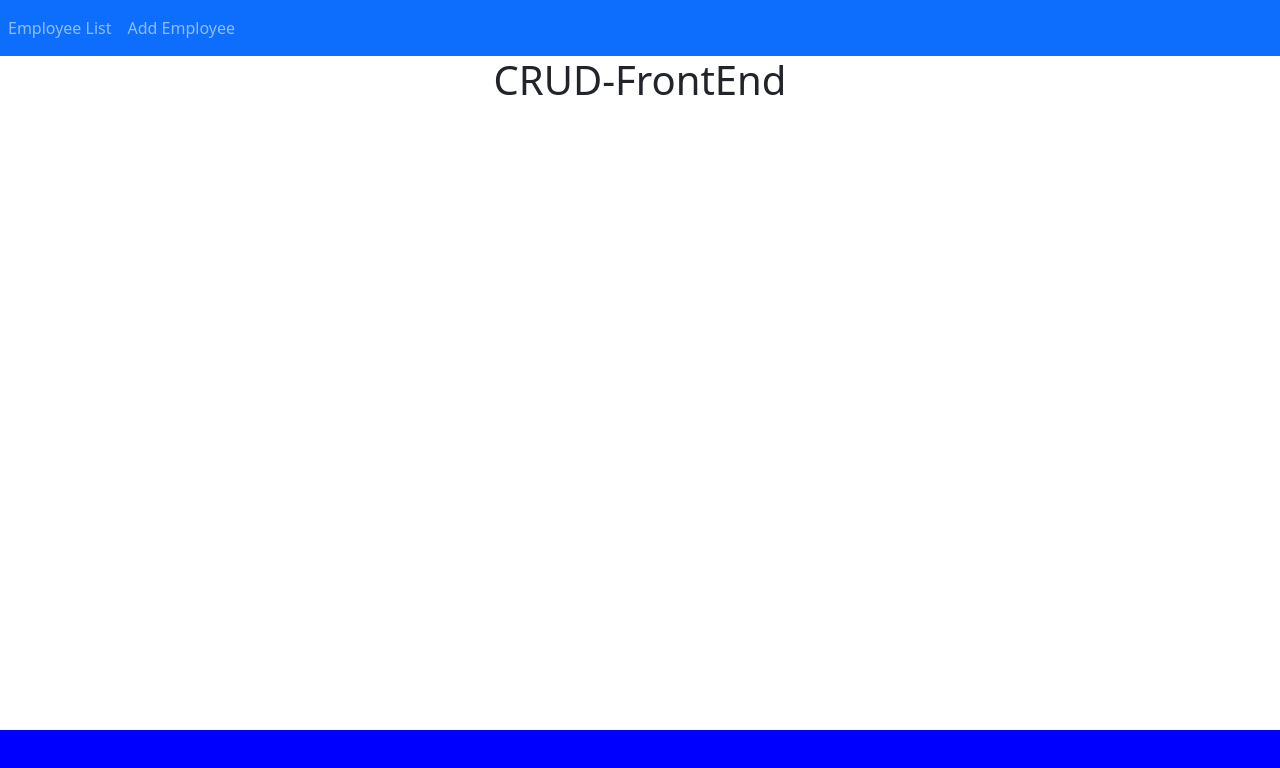
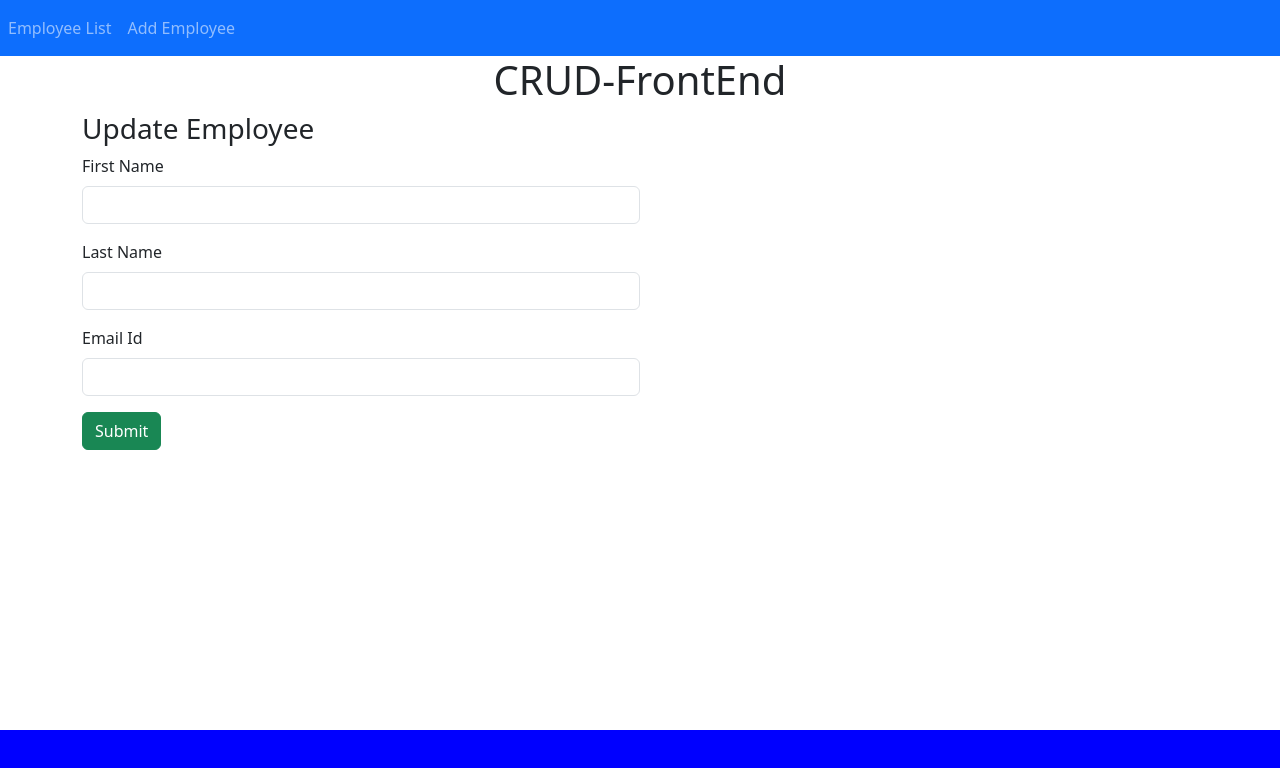
Before and after one commit to Ranux123/Team-Tracker-Frontend, an Angular app: page /update-employee/1 in a window 1280 px wide. Before the commit this address led to /. Shown: the top 768 px of the page. Built offline with nearby package versions, Linux system fonts and the light colour scheme; no server answers.

Commit message:
Added the functionality to update employees and configured the database

```diff
--- a/src/app/app-routing.module.ts
+++ b/src/app/app-routing.module.ts
@@ -2,11 +2,13 @@
 import { RouterModule, Routes } from '@angular/router';
 import { EmployeeListComponent } from './employee-list/employee-list.component';
 import { CreateEmployeeComponent } from './create-employee/create-employee.component';
+import { UpdateEmployeeComponent } from './update-employee/update-employee.component';
 
 const routes: Routes = [
   { path: 'employees', component: EmployeeListComponent },
   { path: '', redirectTo: 'employees', pathMatch: 'full' },
-  { path: 'create-employee' , component: CreateEmployeeComponent }
+  { path: 'create-employee' , component: CreateEmployeeComponent },
+  { path: 'update-employee/:id', component: UpdateEmployeeComponent }
 ];
 
 @NgModule({
--- a/src/app/app.module.ts
+++ b/src/app/app.module.ts
@@ -10,9 +10,10 @@
 import { AppComponent } from './app.component';
 import { EmployeeListComponent } from './employee-list/employee-list.component';
 import { CreateEmployeeComponent } from './create-employee/create-employee.component';
+import { UpdateEmployeeComponent } from './update-employee/update-employee.component';
 
 @NgModule({
-  declarations: [AppComponent, EmployeeListComponent, CreateEmployeeComponent],
+  declarations: [AppComponent, EmployeeListComponent, CreateEmployeeComponent, UpdateEmployeeComponent],
   imports: [BrowserModule, AppRoutingModule, HttpClientModule, FormsModule],
   providers: [provideClientHydration()],
   bootstrap: [AppComponent],
--- a/src/app/employee-list/employee-list.component.html
+++ b/src/app/employee-list/employee-list.component.html
@@ -5,6 +5,7 @@
       <th>First Name</th>
       <th>Last Name</th>
       <th>Email Id</th>
+      <th>Actions</th>
     </tr>
   </thead>
   <tbody>
@@ -12,6 +13,9 @@
       <td>{{ employee.firstName }}</td>
       <td>{{ employee.lastName }}</td>
       <td>{{ employee.emailId }}</td>
+      <td>
+        <button (click) = "updateEmployee(employee.id)" class="btn btn-info">Update</button>
+      </td>
     </tr>
   </tbody>
 </table>
--- a/src/app/employee-list/employee-list.component.ts
+++ b/src/app/employee-list/employee-list.component.ts
@@ -1,6 +1,7 @@
 import { Component } from '@angular/core';
 import { Employee } from '../employee';
 import { EmployeeService } from '../employee.service';
+import { Router } from '@angular/router';
 
 @Component({
   selector: 'app-employee-list',
@@ -10,7 +11,8 @@
 export class EmployeeListComponent {
   employees: Employee[] = [];
 
-  constructor(private employeeService: EmployeeService) {}
+  constructor(private employeeService: EmployeeService,
+    private router: Router) {}
 
   ngOnInit(): void {
     this.getEmployees();
@@ -21,4 +23,8 @@
       this.employees = data;
     });
   }
+
+  updateEmployee(id: number){
+    this.router.navigate(['update-employee', id])
+  }
 }
--- a/src/app/employee.service.ts
+++ b/src/app/employee.service.ts
@@ -18,4 +18,12 @@
   createEmployee(employee: Employee): Observable<Object> {
     return this.httpClient.post(`${this.baseURL}`, employee);
   }
+
+  getEmployeeById(id: number): Observable<Employee> {
+    return this.httpClient.get<Employee>(`${this.baseURL}/${id}`);
+  }
+
+  updateEmployee(id: number, employee: Employee): Observable<Object> {
+    return this.httpClient.put(`${this.baseURL}/${id}`, employee);
+  }
 }
--- /dev/null
+++ b/src/app/update-employee/update-employee.component.html
@@ -0,0 +1,39 @@
+<div class="col-md-6 offse-md-3">
+  <h3 class="title">Update Employee</h3>
+  <form (ngSubmit)="onSubmit()">
+    <div class="form-group">
+      <label> First Name </label>
+      <input
+        type="text"
+        class="form-control"
+        id="firstName"
+        required
+        [(ngModel)]="employee.firstName"
+        name="firstName"
+      />
+    </div>
+    <div class="form-group">
+      <label> Last Name </label>
+      <input
+        type="text"
+        class="form-control"
+        id="lastName"
+        required
+        [(ngModel)]="employee.lastName"
+        name="lastName"
+      />
+    </div>
+    <div class="form-group">
+      <label> Email Id </label>
+      <input
+        type="text"
+        class="form-control"
+        id="emailId"
+        required
+        [(ngModel)]="employee.emailId"
+        name="emailId"
+      />
+    </div>
+    <button class="btn btn-success" type="submit">Submit</button>
+  </form>
+</div>
--- /dev/null
+++ b/src/app/update-employee/update-employee.component.ts
@@ -0,0 +1,43 @@
+import { Component } from '@angular/core';
+import { Employee } from '../employee';
+import { EmployeeService } from '../employee.service';
+import { ActivatedRoute } from '@angular/router';
+import { Router } from '@angular/router';
+
+@Component({
+  selector: 'app-update-employee',
+  templateUrl: './update-employee.component.html',
+  styleUrl: './update-employee.component.css'
+})
+
+export class UpdateEmployeeComponent {
+
+  id!: number;
+  employee: Employee = new Employee();
+
+  constructor(
+    private employeeService: EmployeeService,
+    private route: ActivatedRoute,
+    private router: Router
+  ) {}
+
+  ngOnInit(): void {
+    this.id = this.route.snapshot.params['id'];
+    this.employeeService.getEmployeeById(this.id).subscribe({
+      next: (data) => {
+        this.employee = data;
+      },
+      error: (error) => console.log(error)
+    });
+  }
+
+  onSubmit() {
+    this.employeeService.updateEmployee(this.employee.id, this.employee).subscribe( data => {
+      this.goToEmployeeList();
+    }, error => console.log(error));
+  }
+
+  goToEmployeeList() {
+    this.router.navigate(['/employees']);
+  }
+}
--- a/src/styles.css
+++ b/src/styles.css
@@ -1,5 +1,5 @@
 .footer {
-  position: absolute;
+  position: fixed;
   bottom: 0;
   width: 100%;
   height: 70px;
```
Also changed, not shown: src/app/update-employee/update-employee.component.css (added), 1 other file (tests, documents, lock files or other folders).
